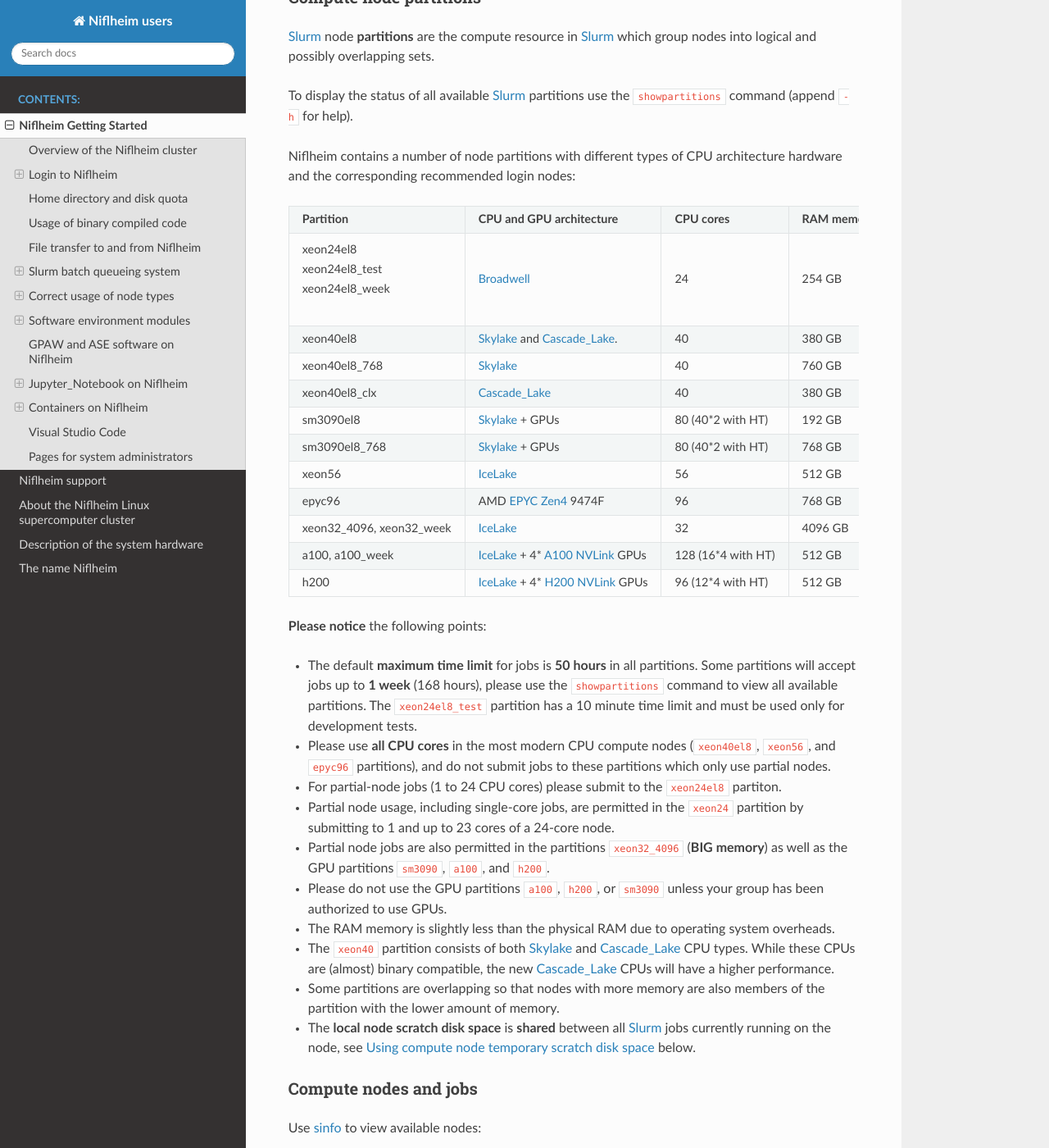
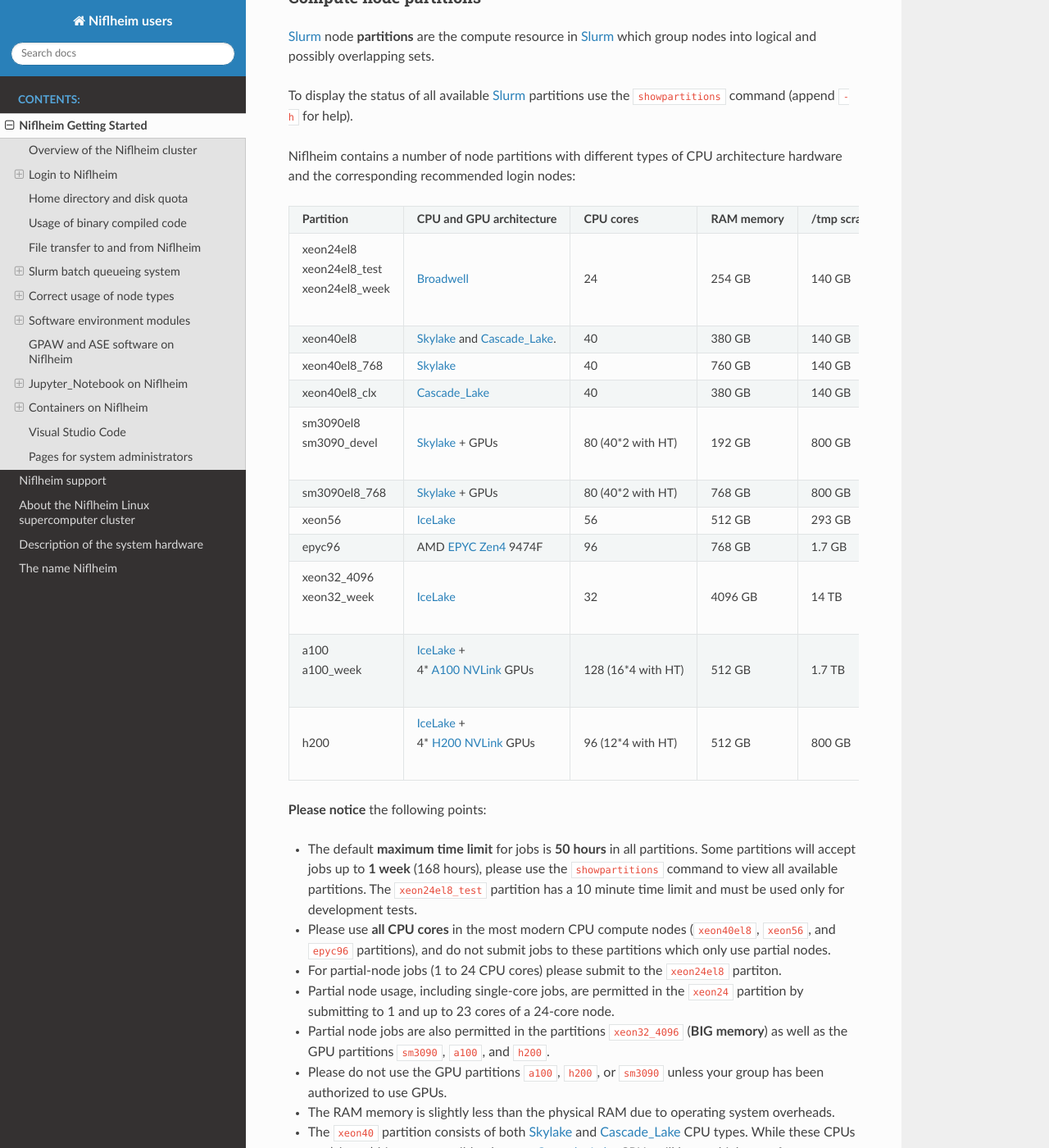
Before and after one commit to OleHolmNielsen/Niflheim_users, a Sphinx documentation site: the page built from docs/Niflheim_Getting_Started.rst, in a window 1280 px wide and 1400 px high, scrolled down 4504 px. Shown: the whole window at 82% size. Built offline with Sphinx 7.4.7 and the Read the Docs theme 3.1.0, drawn with Linux system fonts in a browser that asks for light colours.

Commit message:
Table formatting

```diff
--- a/docs/Niflheim_Getting_Started.rst
+++ b/docs/Niflheim_Getting_Started.rst
@@ -287,7 +287,8 @@ Niflheim contains a number of node partitions with different types of CPU archit
     - 140 GB
     - thul, svol
     - RockyLinux_ 8
-  * - sm3090el8
+  * - | sm3090el8
+      | sm3090_devel
     - Skylake_ + GPUs
     - 80 (40*2 with HT)
     - 192 GB
@@ -315,22 +316,26 @@ Niflheim contains a number of node partitions with different types of CPU archit
     - 1.7 GB
     - fjorm
     - RockyLinux_ 8
-  * - xeon32_4096, xeon32_week
+  * - | xeon32_4096
+      | xeon32_week
     - IceLake_
     - 32
     - 4096 GB
     - 14 TB
     - surt
     - RockyLinux_ 8
-  * - a100, a100_week
-    - IceLake_ + 4* A100_ NVLink_ GPUs
+  * - | a100
+      | a100_week
+    - | IceLake_ +
+      | 4* A100_ NVLink_ GPUs
     - 128 (16*4 with HT)
     - 512 GB
     - 1.7 TB
     - surt
     - RockyLinux_ 8
   * - h200
-    - IceLake_ + 4* H200_ NVLink_ GPUs
+    - | IceLake_ +
+      | 4* H200_ NVLink_ GPUs
     - 96 (12*4 with HT)
     - 512 GB
     - 800 GB
```
